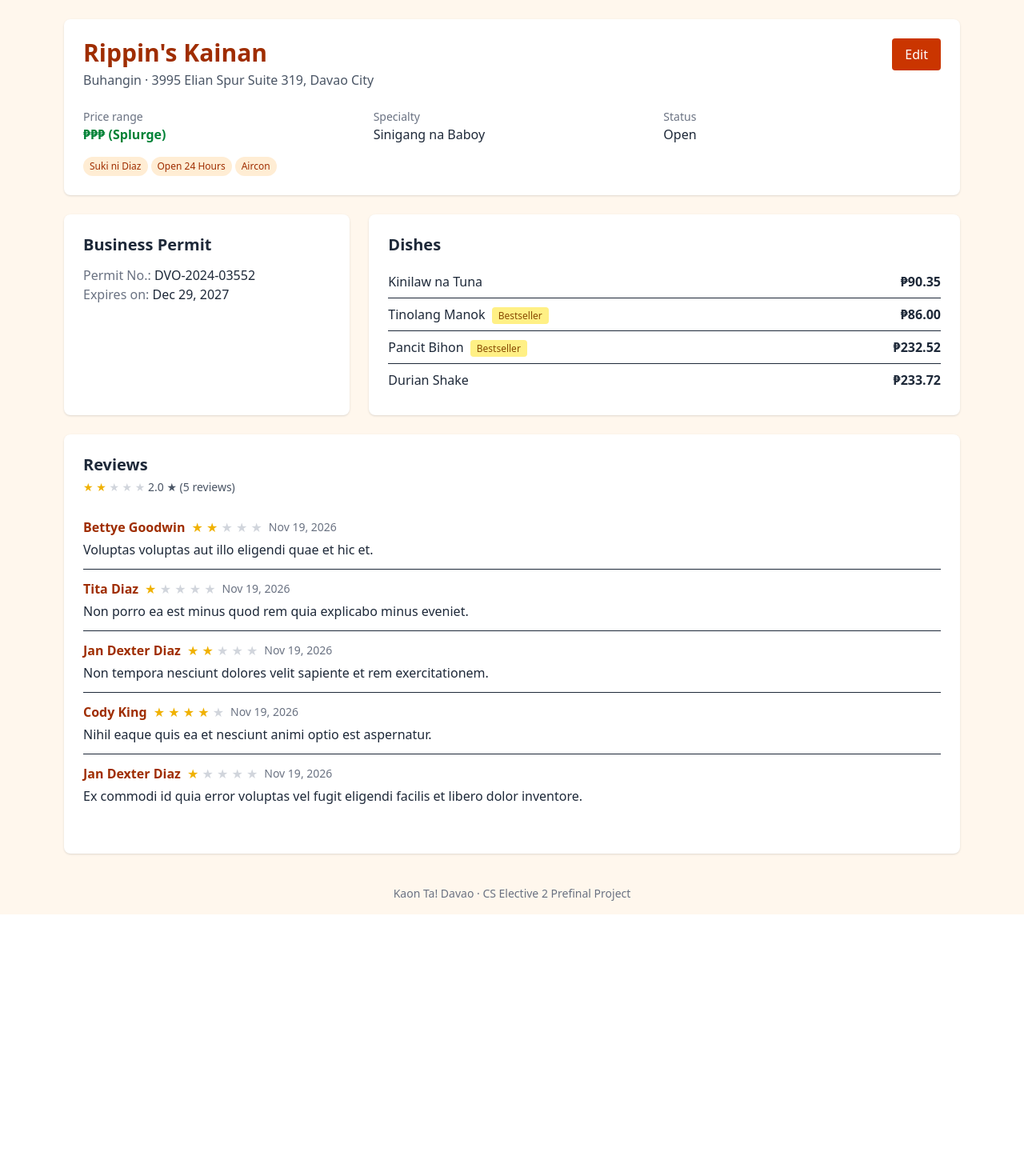
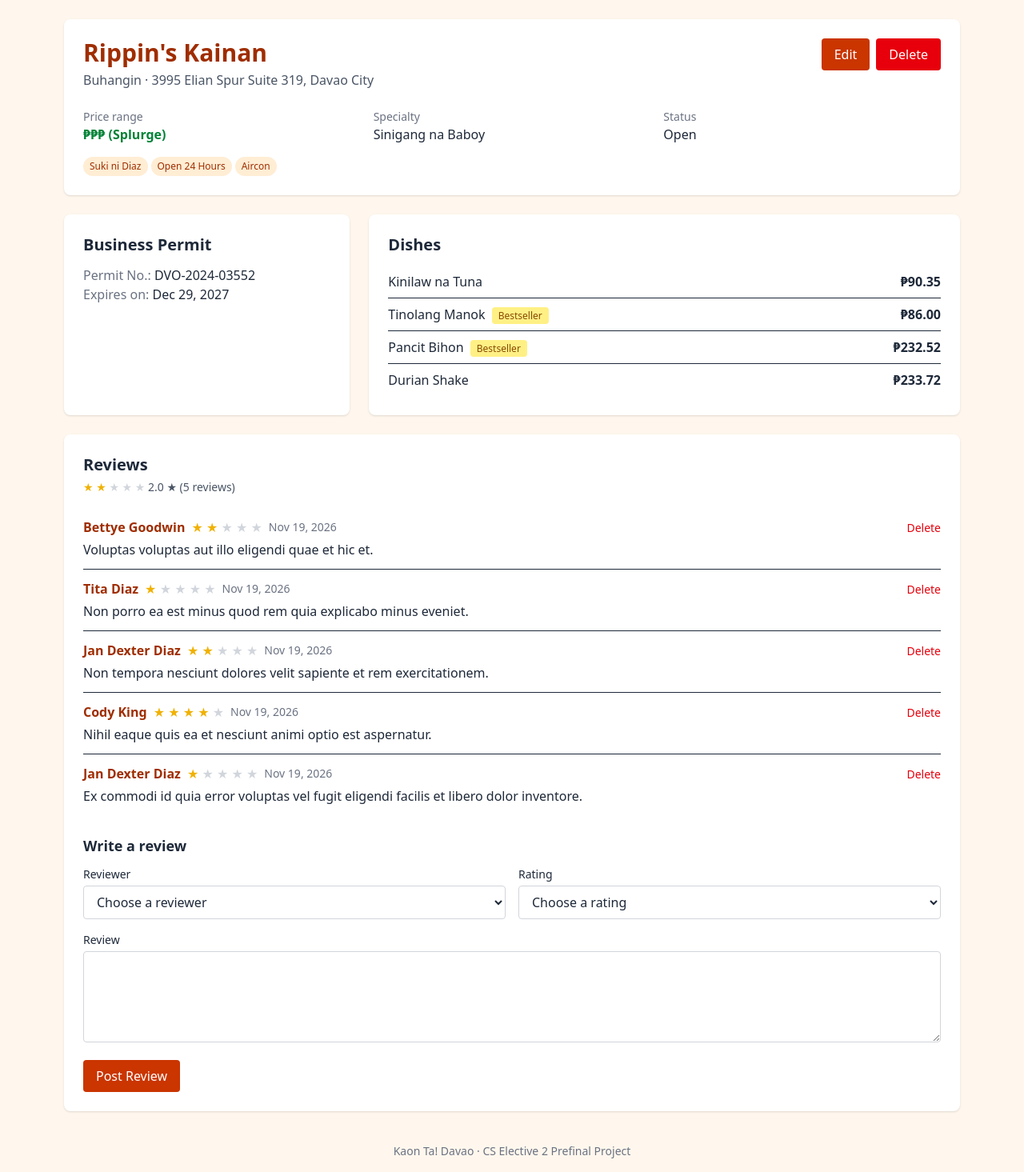
Before and after one commit to JanDexter/PrefinalProject-Diaz-KaonTaDavao, a Laravel app: a page that uses resources/views/eateries/show.blade.php in a window 1280 px wide. Shown: the part 60-1525 px from the top of the page at 80% size. Before the commit the page ends 1203 px from the top, so only its background shows below. Run offline with Laravel 12, Linux system fonts and the light colour scheme; data comes from the database, SQL or seed files in the repository; style sheets or scripts are compiled from the project's sources.

Commit message:
Add eatery delete, review form with validation, and screenshots

```diff
--- a/app/Http/Controllers/EateryController.php
+++ b/app/Http/Controllers/EateryController.php
@@ -7,6 +7,7 @@ use App\Http\Requests\UpdateEateryRequest;
 use App\Models\District;
 use App\Models\Eatery;
 use App\Models\Feature;
+use App\Models\User;
 use Illuminate\Http\Request;
 use Illuminate\Support\Str;
 
@@ -103,7 +104,10 @@ class EateryController extends Controller
             'reviews.user',
         ]);
 
-        return view('eateries.show', compact('eatery'));
+        // for the Reviewer select in the review form
+        $users = User::orderBy('name')->get();
+
+        return view('eateries.show', compact('eatery', 'users'));
     }
 
     /**
@@ -153,6 +157,14 @@ class EateryController extends Controller
      */
     public function destroy(Eatery $eatery)
     {
-        //
+        // remove the child rows through the relationships first so nothing is left behind
+        $eatery->permit()->delete();
+        $eatery->dishes()->delete();
+        $eatery->reviews()->delete();
+        $eatery->features()->detach();
+
+        $eatery->delete();
+
+        return redirect()->route('eateries.index')->with('success', 'Eatery deleted.');
     }
 }
--- a/resources/views/eateries/show.blade.php
+++ b/resources/views/eateries/show.blade.php
@@ -22,6 +22,13 @@
 
             <div class="flex gap-2">
                 <a href="{{ route('eateries.edit', $eatery) }}" class="bg-orange-700 text-white px-4 py-2 rounded hover:bg-orange-800">Edit</a>
+
+                {{-- forms can only send GET/POST, so @method('DELETE') fakes the DELETE verb --}}
+                <form action="{{ route('eateries.destroy', $eatery) }}" method="POST" onsubmit="return confirm('Delete this eatery and all its reviews?')">
+                    @csrf
+                    @method('DELETE')
+                    <button type="submit" class="bg-red-600 text-white px-4 py-2 rounded hover:bg-red-700">Delete</button>
+                </form>
             </div>
         </div>
 
@@ -104,6 +111,12 @@
                         <a href="{{ route('reviewers.show', $review->user) }}" class="font-semibold text-orange-800 hover:underline">{{ $review->user->name }}</a>
                         <x-rating :rating="$review->rating" />
                         <span class="text-sm text-gray-500">{{ $review->created_at->format('M d, Y') }}</span>
+
+                        <form action="{{ route('reviews.destroy', $review) }}" method="POST" class="ml-auto" onsubmit="return confirm('Delete this review?')">
+                            @csrf
+                            @method('DELETE')
+                            <button type="submit" class="text-sm text-red-600 hover:underline">Delete</button>
+                        </form>
                     </div>
                     <p class="mt-1">{{ $review->body }}</p>
                 </li>
@@ -113,7 +126,60 @@
         </ul>
 
         @if ($eatery->is_open)
-            {{-- review form goes here --}}
+            <h3 class="text-lg font-bold mb-3">Write a review</h3>
+
+            @if ($errors->any())
+                <div class="mb-4 rounded border border-red-300 bg-red-100 px-4 py-3 text-red-800">
+                    <p class="font-semibold">Please fix the following:</p>
+                    <ul class="list-disc list-inside text-sm">
+                        @foreach ($errors->all() as $error)
+                            <li>{{ $error }}</li>
+                        @endforeach
+                    </ul>
+                </div>
+            @endif
+
+            <form action="{{ route('eateries.reviews.store', $eatery) }}" method="POST" class="grid grid-cols-1 md:grid-cols-2 gap-4">
+                @csrf
+
+                <div>
+                    <label for="user_id" class="block text-sm font-medium mb-1">Reviewer</label>
+                    <select name="user_id" id="user_id" class="w-full border border-gray-300 rounded px-3 py-2">
+                        <option value="">Choose a reviewer</option>
+                        @foreach ($users as $user)
+                            <option value="{{ $user->id }}" @selected(old('user_id') == $user->id)>{{ $user->name }}</option>
+                        @endforeach
+                    </select>
+                    @error('user_id')
+                        <p class="text-sm text-red-600 mt-1">{{ $message }}</p>
+                    @enderror
+                </div>
+
+                <div>
+                    <label for="rating" class="block text-sm font-medium mb-1">Rating</label>
+                    <select name="rating" id="rating" class="w-full border border-gray-300 rounded px-3 py-2">
+                        <option value="">Choose a rating</option>
+                        @for ($i = 5; $i >= 1; $i--)
+                            <option value="{{ $i }}" @selected(old('rating') == $i)>{{ $i }} {{ Str::plural('star', $i) }}</option>
+                        @endfor
+                    </select>
+                    @error('rating')
+                        <p class="text-sm text-red-600 mt-1">{{ $message }}</p>
+                    @enderror
+                </div>
+
+                <div class="md:col-span-2">
+                    <label for="body" class="block text-sm font-medium mb-1">Review</label>
+                    <textarea name="body" id="body" rows="4" class="w-full border border-gray-300 rounded px-3 py-2">{{ old('body') }}</textarea>
+                    @error('body')
+                        <p class="text-sm text-red-600 mt-1">{{ $message }}</p>
+                    @enderror
+                </div>
+
+                <div class="md:col-span-2">
+                    <button type="submit" class="bg-orange-700 text-white px-4 py-2 rounded hover:bg-orange-800">Post Review</button>
+                </div>
+            </form>
         @else
             <p class="text-gray-600 italic">This eatery is closed. Reviews are paused.</p>
         @endif
```
Also changed, not shown: app/Http/Controllers/ReviewController.php (+11 -4 lines), app/Http/Requests/StoreReviewRequest.php (added, +40 -0 lines), 3 other files.
